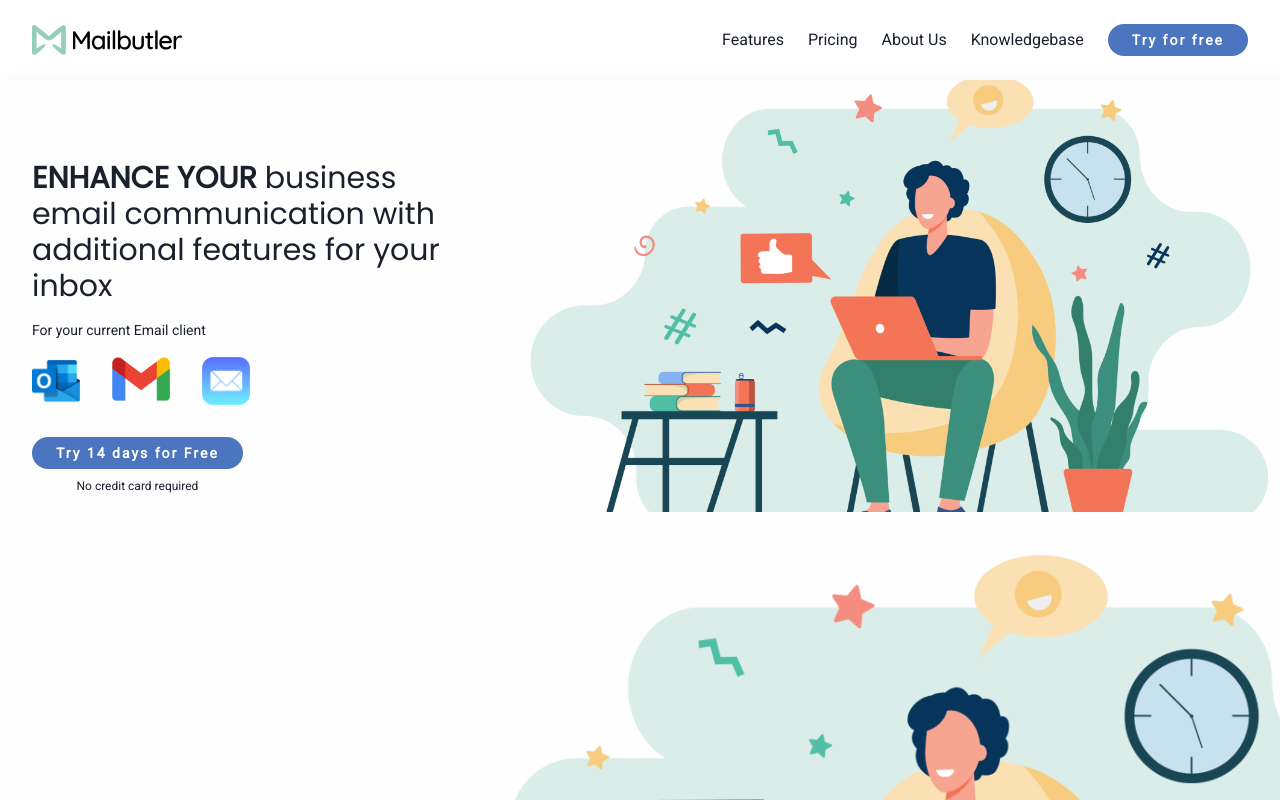
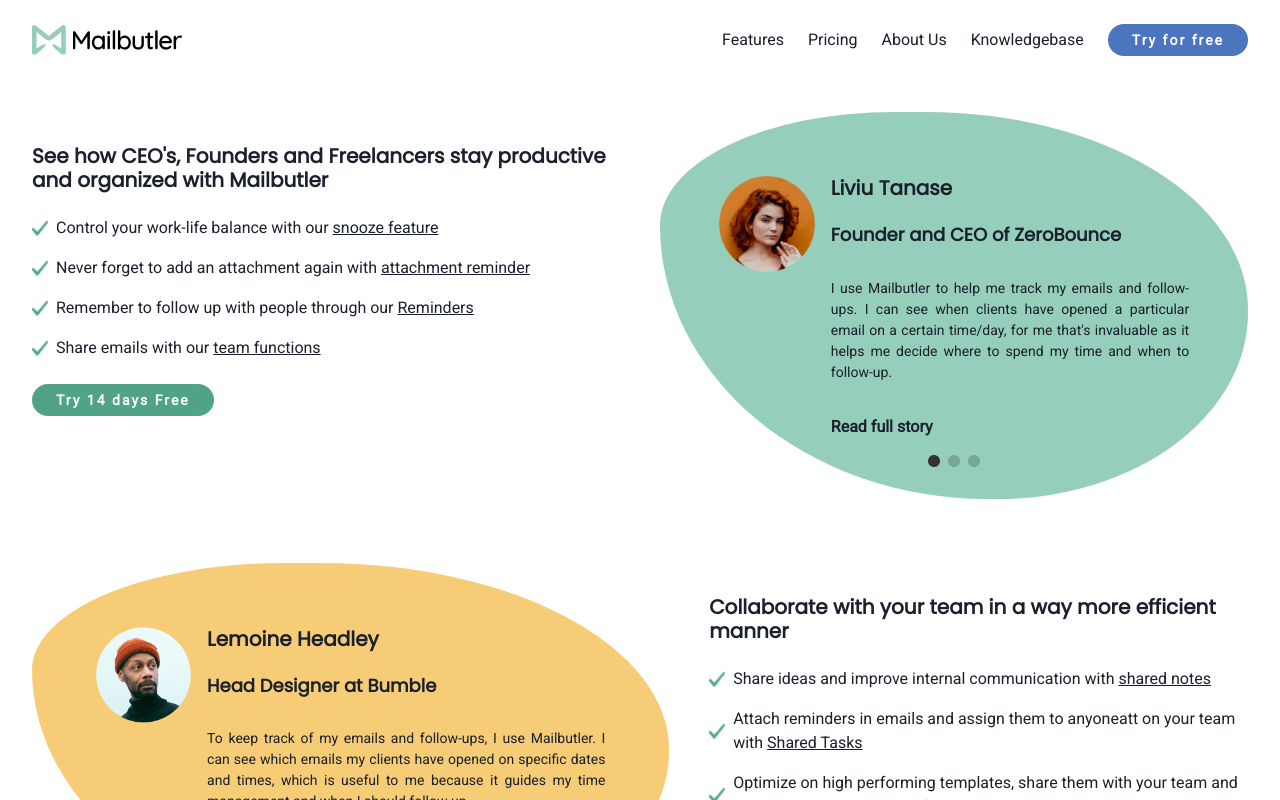
Before and after one commit to neildc14/mailbutler, a React (Vite) app: page / in a window 1280 px wide. Shown: the top 800 px of the page. Built offline with nearby package versions, Linux system fonts and the light colour scheme.

Commit message:
desktop testimonials

```diff
--- /dev/null
+++ b/src/components/DesktopProfessionalBackground.jsx
@@ -0,0 +1,57 @@
+import React from "react";
+import {
+  Box,
+  Flex,
+  Heading,
+  Image,
+  Link,
+  Text,
+  AspectRatio,
+} from "@chakra-ui/react";
+import dots from "../assets/icons/dots.png";
+
+function DesktopProfessionalBackground({
+  bgImage,
+  profile,
+  name,
+  position,
+  story,
+  bg_color,
+}) {
+  return (
+    <Box
+      width="100%"
+      mb={16}
+      pb={4}
+      bgColor={bg_color}
+      sx={{
+        borderRadius: "42% 58% 45% 59% / 31% 54% 51% 75% ",
+      }}
+    >
+      <Flex flexDirection="row" gap={4} w="80%" mx="auto" pt={16} pb={4}>
+        <Image src={profile} boxSize="6rem" />
+        <Box>
+          <Heading as="h3" fontSize="xl" pb={6}>
+            {name}
+          </Heading>
+          <Heading as="h4" pb={8} fontSize="lg">
+            {position}
+          </Heading>
+          <Text pb={8} textAlign="justify" fontSize={{ base: "md", lg: "sm" }}>
+            {story}
+          </Text>
+          <Link
+            fontWeight="semibold"
+            _hover={{ texDecoration: "underline" }}
+            aria-label="read full story"
+          >
+            Read full story
+          </Link>
+        </Box>
+      </Flex>
+      <Image src={dots} pb={4} mx="auto" />
+    </Box>
+  );
+}
+
+export default DesktopProfessionalBackground;
--- a/src/components/Testimonials.jsx
+++ b/src/components/Testimonials.jsx
@@ -1,16 +1,34 @@
 import React from "react";
-import { Container, Divider, Flex } from "@chakra-ui/react";
+import { Container, Divider, Flex, Box, useMediaQuery } from "@chakra-ui/react";
 import PerksLiviu from "./PerksLiviu";
 import PerksLemione from "./PerksLemione";
 import ProfessionalBackground from "./ProfessionalBackground";
 import LiviuProfile from "../assets/images/Avatar-8.png";
 import LemioneProfile from "../assets/images/Avatar-12.png";
+import DesktopProfessionalBackground from "./DesktopProfessionalBackground";
+import ellipse10 from "../assets/images/Ellipse 10.png";
 
 function Testimonials() {
+  const [isLargerThan992] = useMediaQuery("(min-width: 992px)");
   return (
     <Container as="section" maxW="container.xl" py={8} px={8}>
-      <Flex flexDirection="column">
+      <Flex flexDirection={{ base: "column", md: "row", lg: "row" }} gap={10}>
+        <Box width="100%">
           <PerksLiviu />
+        </Box>
+        {isLargerThan992 ? (
+          <DesktopProfessionalBackground
+            bgImage={ellipse10}
+            profile={LiviuProfile}
+            name=" Liviu Tanase"
+            position="Founder and CEO of ZeroBounce"
+            story="  I use Mailbutler to help me track my emails and follow-ups. I can
+            see when clients have opened a particular email on a certain
+            time/day, for me that's invaluable as it helps me decide where to
+            spend my time and when to follow-up."
+            bg_color="#96CEBC"
+          />
+        ) : (
           <ProfessionalBackground
             profile={LiviuProfile}
             name=" Liviu Tanase"
@@ -21,10 +39,27 @@
             spend my time and when to follow-up."
             bg_color="#96CEBC"
           />
+        )}
       </Flex>
+
+      {!isLargerThan992 && (
         <Divider orientation="horizontal" my={4} bgColor="gray.800" />
-      <Flex flexDirection="column">
+      )}
+
+      <Flex
+        flexDirection={{ base: "column", md: "row-reverse", lg: "row-reverse" }}
+        gap={10}
+      >
         <PerksLemione />
+        {isLargerThan992 ? (
+          <DesktopProfessionalBackground
+            profile={LemioneProfile}
+            name=" Lemoine Headley"
+            position="Head Designer at Bumble"
+            story=" To keep track of my emails and follow-ups, I use Mailbutler. I can see which emails my clients have opened on specific dates and times, which is useful to me because it guides my time management and when I should follow up."
+            bg_color="#F6CC76"
+          />
+        ) : (
           <ProfessionalBackground
             profile={LemioneProfile}
             name=" Lemoine Headley"
@@ -32,6 +67,7 @@
             story=" To keep track of my emails and follow-ups, I use Mailbutler. I can see which emails my clients have opened on specific dates and times, which is useful to me because it guides my time management and when I should follow up."
             bg_color="#F6CC76"
           />
+        )}
       </Flex>
     </Container>
   );
--- a/src/components/pages/Home.jsx
+++ b/src/components/pages/Home.jsx
@@ -17,14 +17,14 @@
   return (
     <Container width="100%" maxW="container.full" height="100vh" mx={0} px={0}>
       <Header />
-      <Hero />
+      {/* <Hero />
       <Reviews />
       <FeatureHeading />
       <MainFeatures />
       <CardFeatures />
-      <TrustedBy />
-      {/* <Testimonials />
-      <IntegratedApps />
+      <TrustedBy /> */}
+      <Testimonials />
+      {/* <IntegratedApps />
       <RegisterSection />
       <Footer /> */}
     </Container>
```
Also changed, not shown: src/assets/images/Ellipse 10.png (added). Lines whose indentation alone changed are shown as unchanged.
